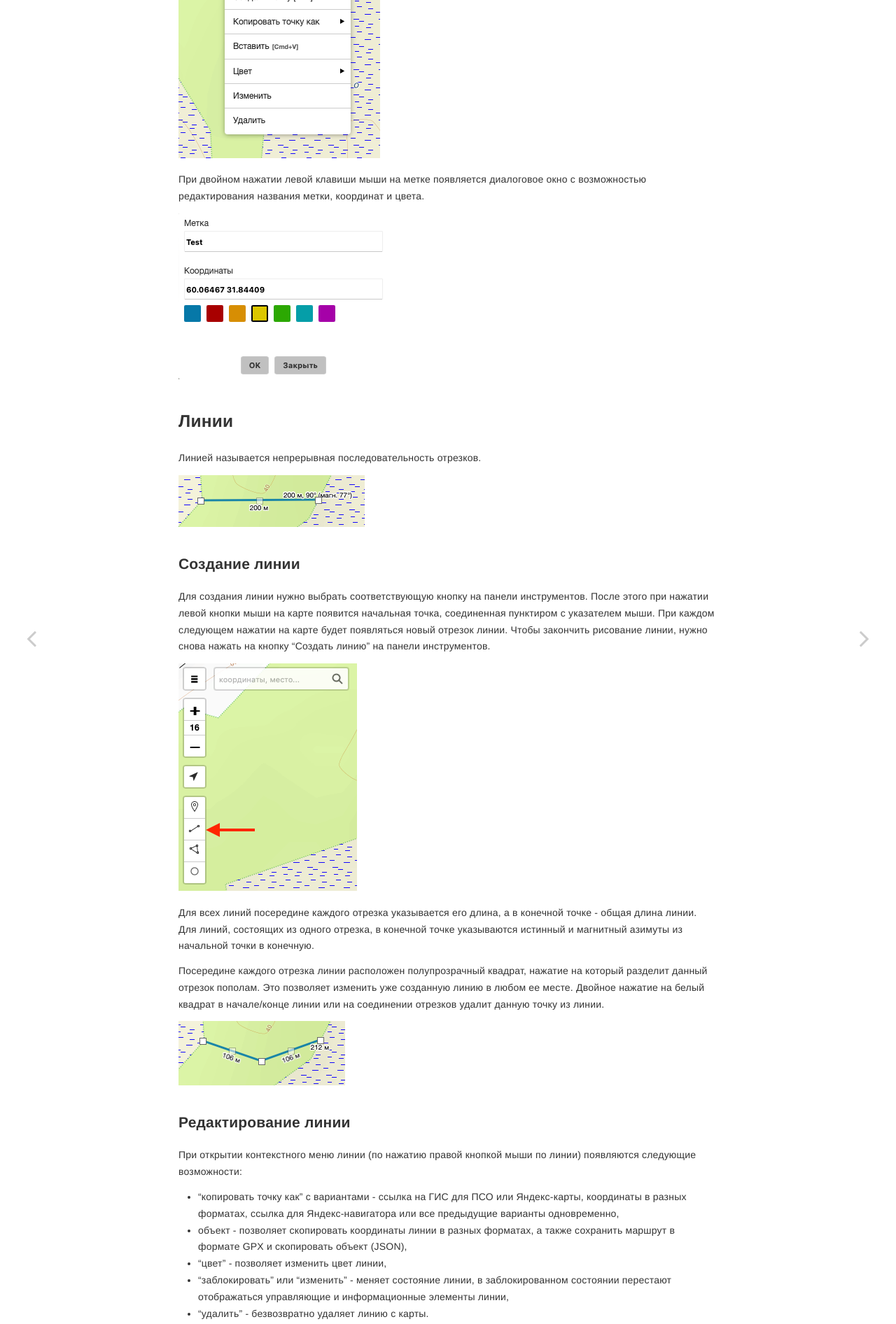
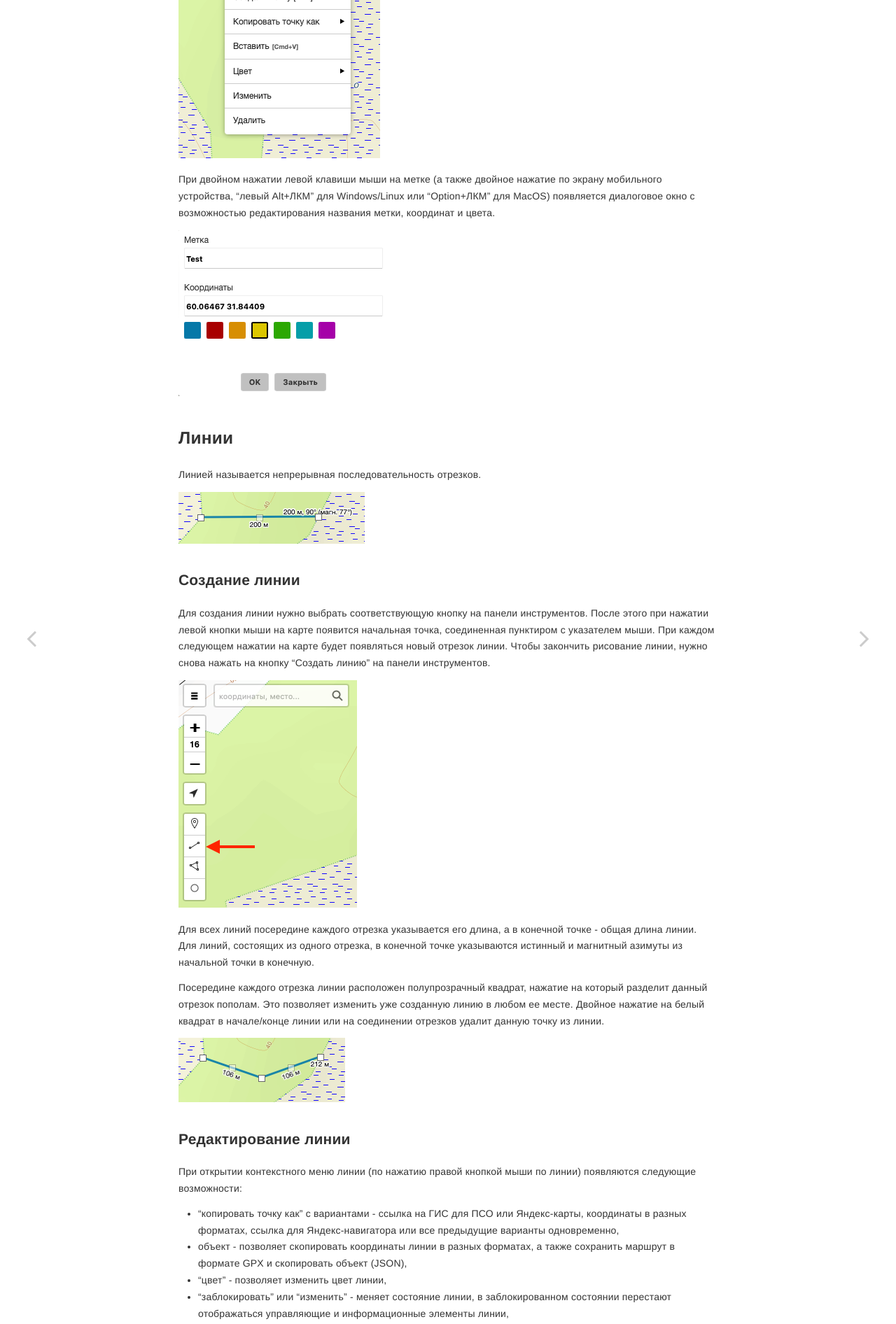
Before and after one commit to extremum-search-and-rescue/help.gis, a Jekyll site: the page built from _posts/2023-06-13-objects.md, in a window 1280 px wide. Shown: the part 1638-3530 px from the top of the page at 70% size. Built offline with Jekyll 4.4.1, drawn with Linux system fonts in a browser that asks for light colours; some of the changed text lies outside the part shown.

Commit message:
Update 2023-06-13-objects.md

```diff
--- a/_posts/2023-06-13-objects.md
+++ b/_posts/2023-06-13-objects.md
@@ -34,7 +34,7 @@ layout: post
 
 ![Метка - контекстное меню - alt](/assets/images/objects/label-context-menu.png)
 
-При двойном нажатии левой клавиши мыши на метке появляется диалоговое окно с возможностью редактирования названия метки, координат и цвета.
+При двойном нажатии левой клавиши мыши на метке (а также двойное нажатие по экрану мобильного устройства, "левый Alt+ЛКМ" для Windows/Linux или "Option+ЛКМ" для MacOS) появляется диалоговое окно с возможностью редактирования названия метки, координат и цвета.
 
 ![Редактирование метки - alt](/assets/images/objects/label-edit.png)
 
@@ -64,6 +64,8 @@ layout: post
 
 ![Линия - контекстное меню - alt](/assets/images/objects/line-context-menu.png)
 
+Нажатие сочетания клавиш "левый Alt+ЛКМ" для Windows/Linux или "Option+ЛКМ" для MacOS, а также двойное нажатие по экрану мобильного устройства позволяет задать или изменить имя линии.
+
 ## Полигоны
 Полигоном называется замкнутая последовательность отрезков.
 
@@ -90,6 +92,8 @@ layout: post
 
 ![Полигон - контекстное меню - alt](/assets/images/objects/polygon-context-menu.png)
 
+Нажатие сочетания клавиш "левый Alt+ЛКМ" для Windows/Linux или "Option+ЛКМ" для MacOS, а также двойное нажатие по экрану мобильного устройства позволяет задать или изменить имя полигона.
+
 ## Окружности
 Окружностью называется замкнутая кривая, все точки которой равноудалены от заданной точки (центра).
 
@@ -112,6 +116,8 @@ layout: post
 
 ![Окружность - контекстное меню - alt](/assets/images/objects/circle-context-menu.png)
 
+Нажатие сочетания клавиш "левый Alt+ЛКМ" для Windows/Linux или "Option+ЛКМ" для MacOS, а также двойное нажатие по экрану мобильного устройства позволяет задать или изменить имя окружности.
+
 ## Управление объектами
 В главном меню располагается пункт "Управление объектами", открывающий всплывающее окно, в котором возможно:
 - загрузить трек (любой GPX-файл),
```
